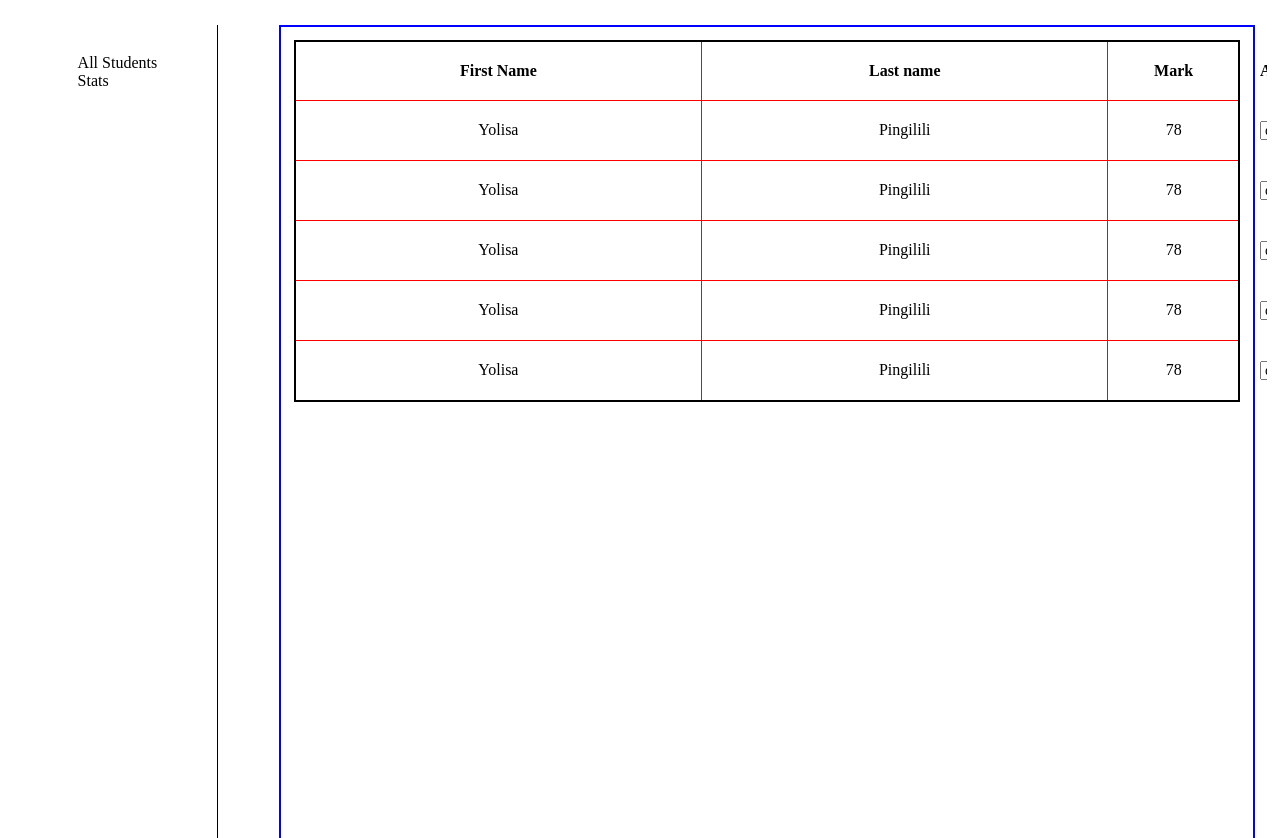
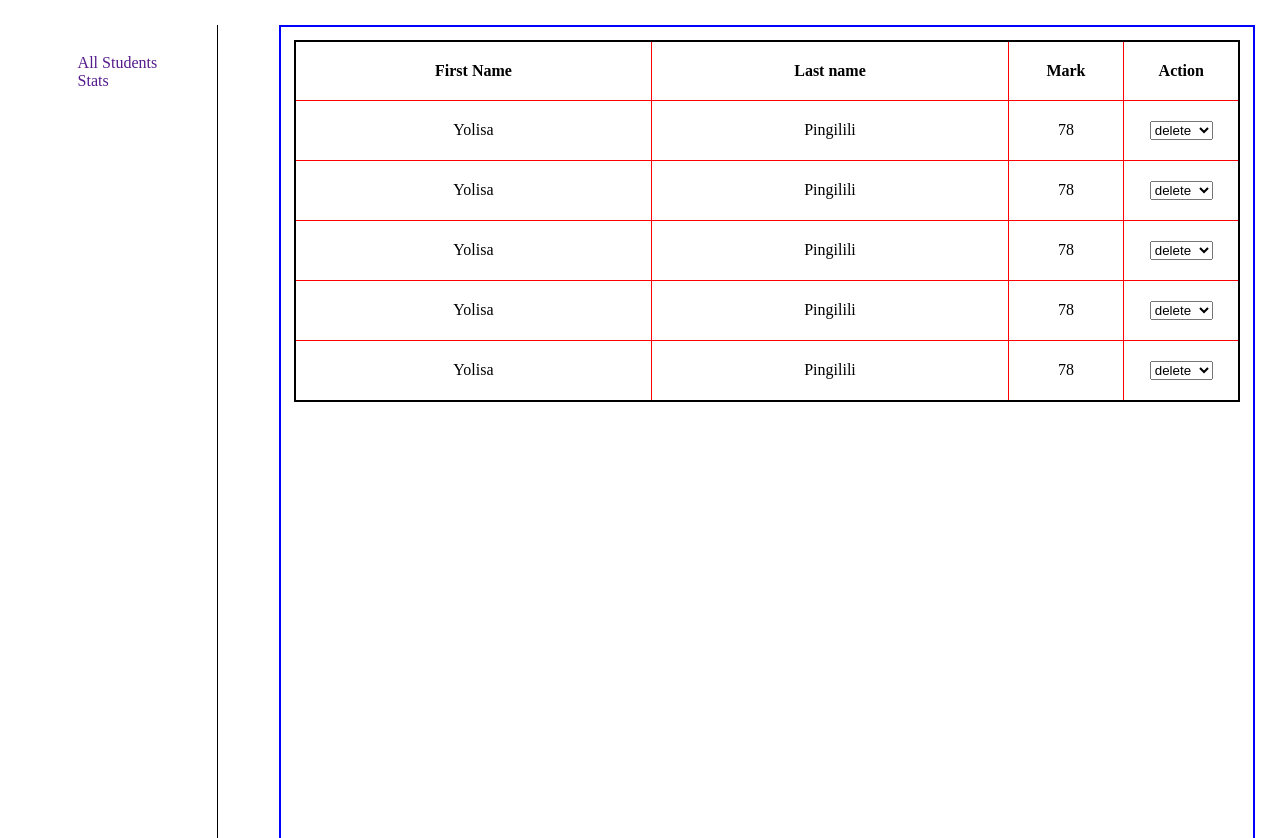
Before and after one commit to Darth-Tenebros/SMS, a plain HTML site: page index.html in a window 1280 px wide. Drawn offline with Linux system fonts and the light colour scheme.

Commit message:
style anchors

```diff
--- a/css/main.css
+++ b/css/main.css
@@ -25,6 +25,10 @@ html, body{
     list-style: none;
     display: flex;
     flex-direction: column;
+}
+
+a{
+    text-decoration: none;
 }
 /* NAV STYLES END */
 
@@ -65,7 +69,7 @@ thead th:nth-child(3){
     width: 10%;
 }
 
-thead th:nth-child(){
+thead th:nth-child(4){
     width: 10%;
 }
 
--- a/index.html
+++ b/index.html
@@ -11,10 +11,10 @@
         <div class="aside">
             <ul class="nav-bar">
                 <li class="nav-item">
-                    All Students
+                    <a href="">All Students</a>
                 </li>
                 <li class="nav-item">
-                    Stats
+                    <a href="">Stats</a>
                 </li>
             </ul>
         </div>
```
